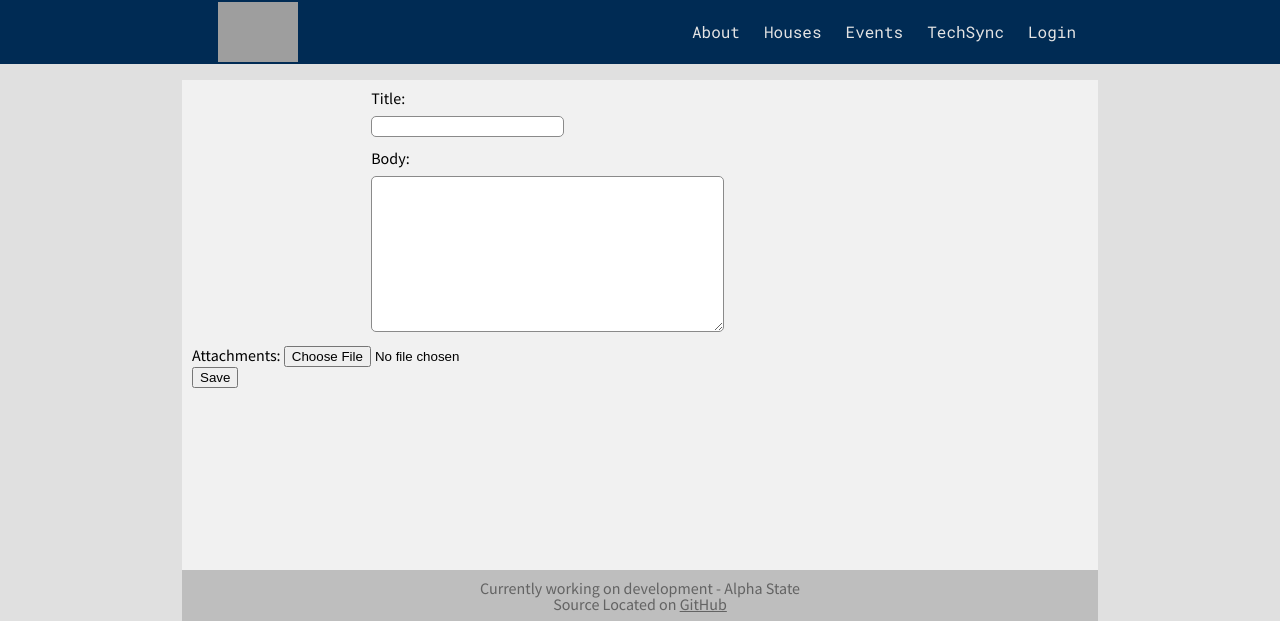
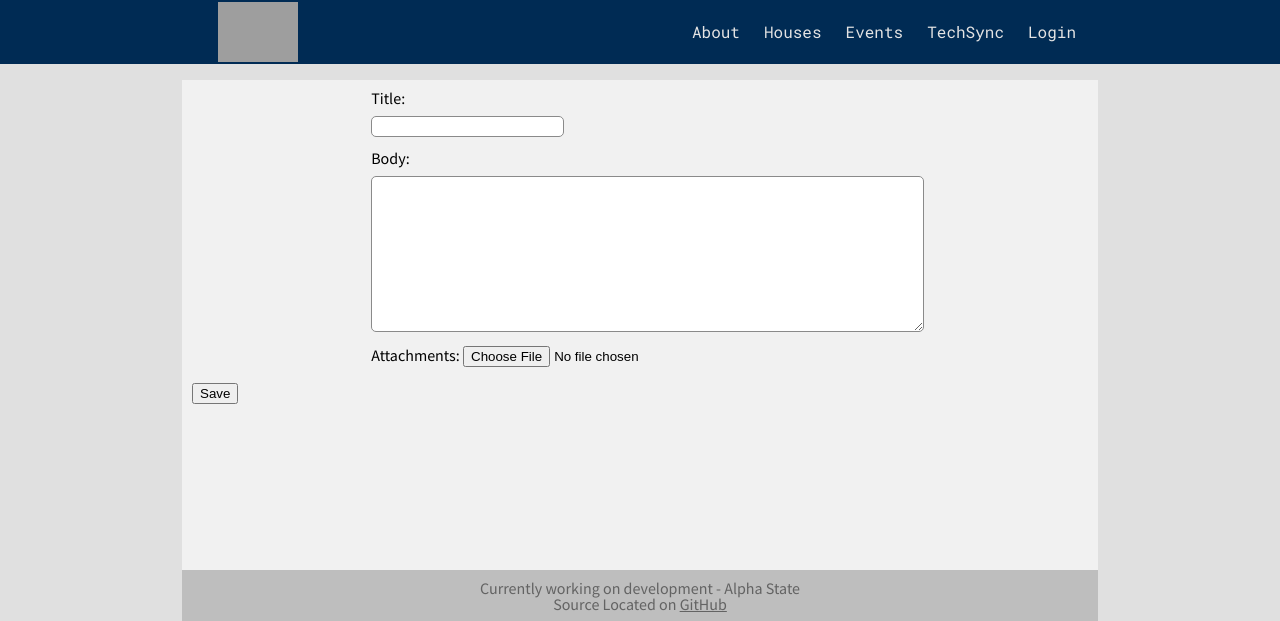
Before and after one commit to WPI-IFC/ifc-website, a Django app: template officers/templates/edit_post.html in a window 1280 px wide. Shown: the top 621 px of the page. Run offline with Django 3.2, Linux system fonts and the light colour scheme; the template is opened without the code that fills it: values that come from a table or form of the project are taken from there, others are empty; parts of the project's set-up code (start-up, migrations or seed data) failed here and were passed over; grey boxes are pictures that could not be loaded.

Commit message:
More work on the css for edit_post view

```diff
--- a/officers/static/officers/edit_post.css
+++ b/officers/static/officers/edit_post.css
@@ -24,8 +24,15 @@
     margin-top: .75em;
     margin-bottom: 1em;
     padding: 2px .5em;
+    width: 100%;
 }
 
 .content-container #id_body:focus {
     box-shadow: 0 0 2px black;
 }
+
+.content-container .post-attachments {
+    display: block;
+    width: 60%;
+    margin: auto;
+}
--- a/officers/templates/edit_post.html
+++ b/officers/templates/edit_post.html
@@ -32,6 +32,7 @@
                 {{ field }}
             </div>
             {% endfor %}
+			<br>
             <button action="submit">Save</button>
         </form>
     </div>
```
